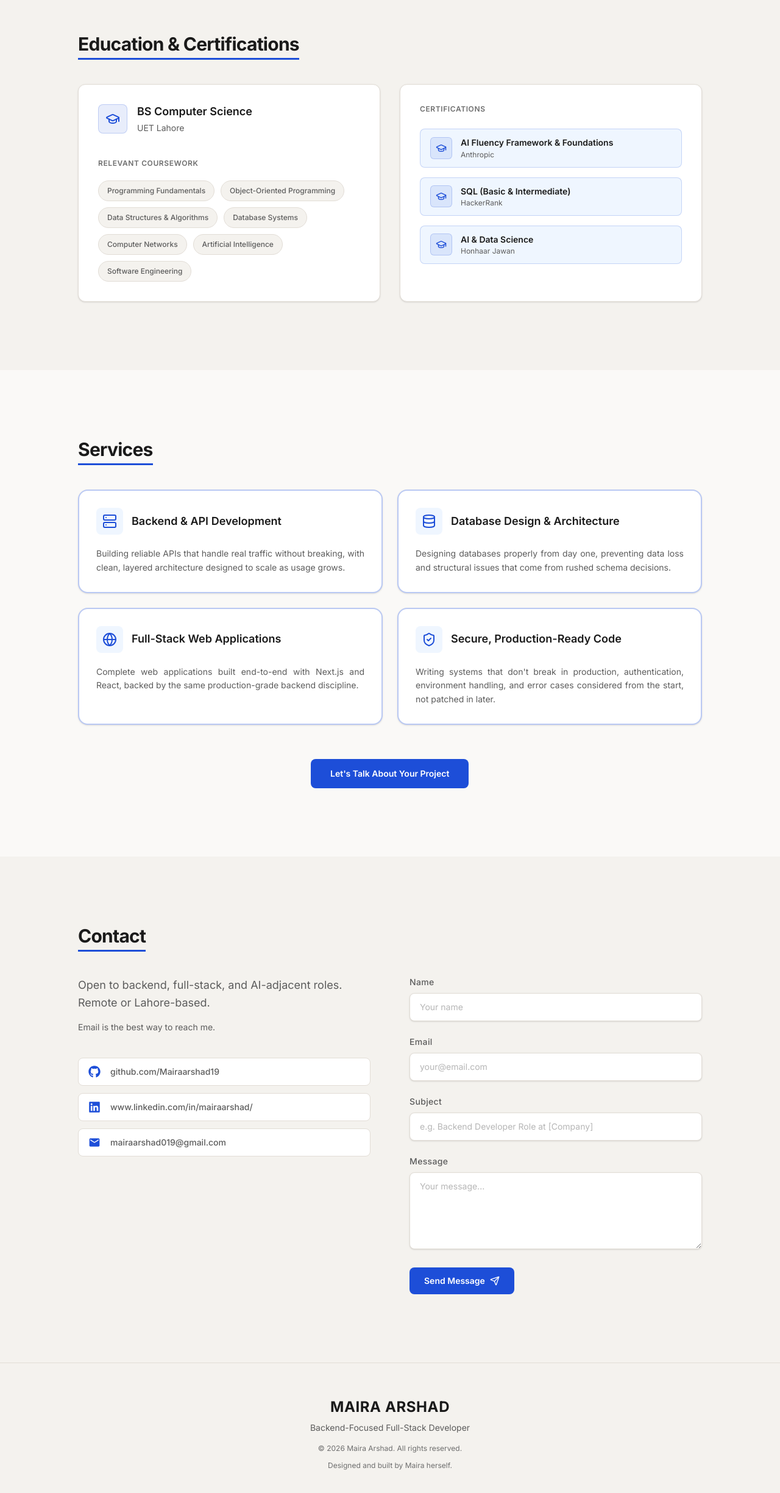
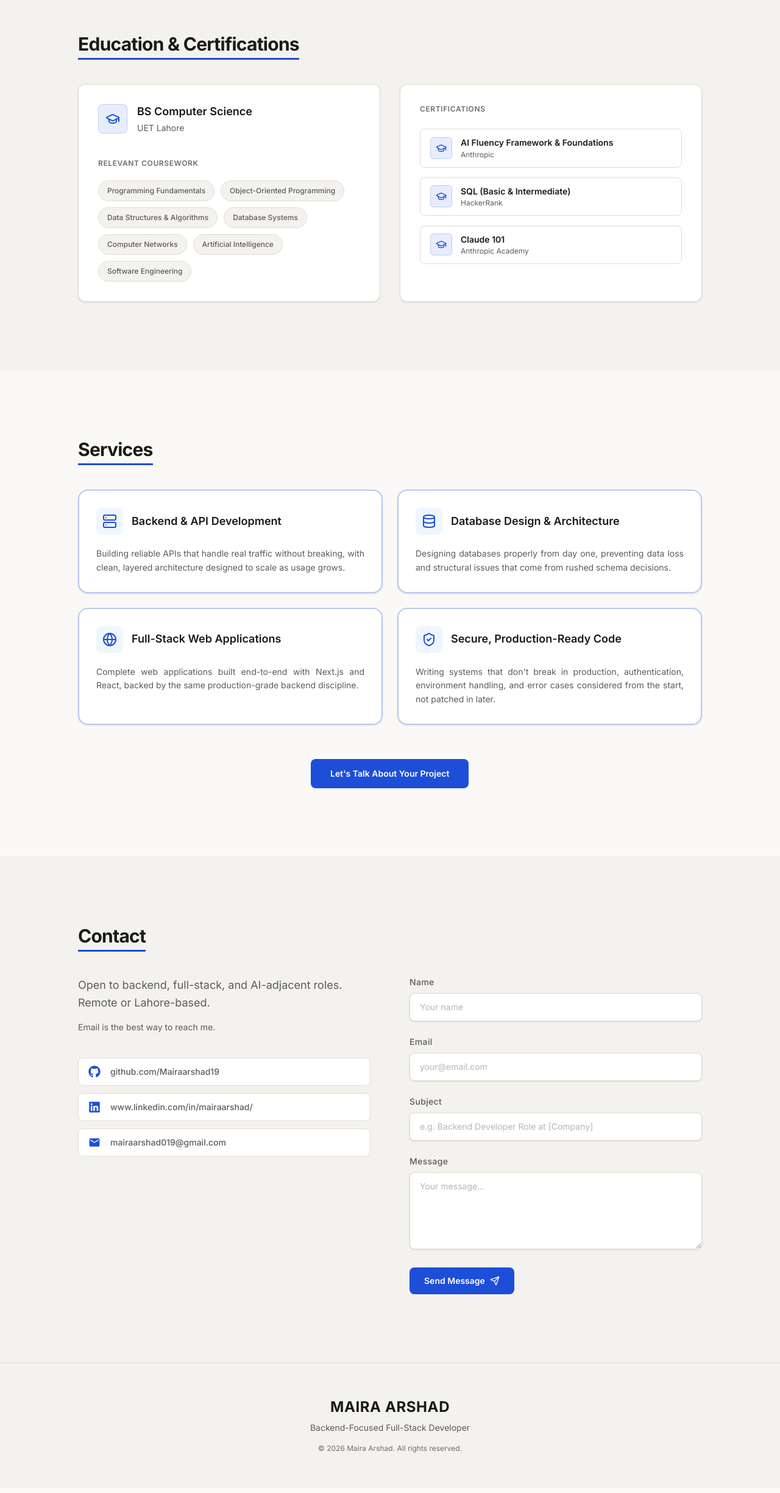
Before and after one commit to Mairaarshad19/Portfolio, a Next.js app: page / in a window 1280 px wide. Shown: the part 6215-8664 px from the top of the page at 61% size. Built offline with nearby package versions, Linux system fonts and the light colour scheme.

Commit message:
Fix hydration bug

```diff
--- a/src/app/layout.tsx
+++ b/src/app/layout.tsx
@@ -67,6 +67,7 @@ export default function RootLayout({
     <html
       lang="en"
       className={`${inter.variable} h-full antialiased`}
+      suppressHydrationWarning
     >
       <head>
         <link rel="icon" href="/favicon.svg" type="image/svg+xml" />
--- a/src/components/Education.tsx
+++ b/src/components/Education.tsx
@@ -60,7 +60,7 @@ export default function Education() {
               {certifications.map((cert) => (
                 <div
                   key={cert.name}
-                  className="inline-flex items-center gap-3.5 bg-accent-subtle border border-accent/20 rounded-lg px-4 py-3"
+                  className="inline-flex items-center gap-3.5 bg-bg-elevated border border-border rounded-lg px-4 py-3"
                 >
                   <span className="w-9 h-9 shrink-0 rounded-md bg-accent/10 border border-accent/20 flex items-center justify-center">
                     <GraduationCap size={18} className="text-accent" />
--- a/src/components/Footer.tsx
+++ b/src/components/Footer.tsx
@@ -20,9 +20,6 @@ export default function Footer() {
         <p className="text-xs text-fg-dim mt-2">
           &copy; 2026 Maira Arshad. All rights reserved.
         </p>
-        <p className="text-xs text-fg-dim mt-1">
-          Designed and built by Maira herself.
-        </p>
       </div>
     </footer>
   );
--- a/src/data/portfolio-content.ts
+++ b/src/data/portfolio-content.ts
@@ -18,7 +18,7 @@ export const educationContent = {
   certifications: [
     { name: "AI Fluency Framework & Foundations", issuer: "Anthropic" },
     { name: "SQL (Basic & Intermediate)", issuer: "HackerRank" },
-    { name: "AI & Data Science", issuer: "Honhaar Jawan" },
+    { name: "Claude 101", issuer: "Anthropic Academy" },
   ],
 };
 
```
